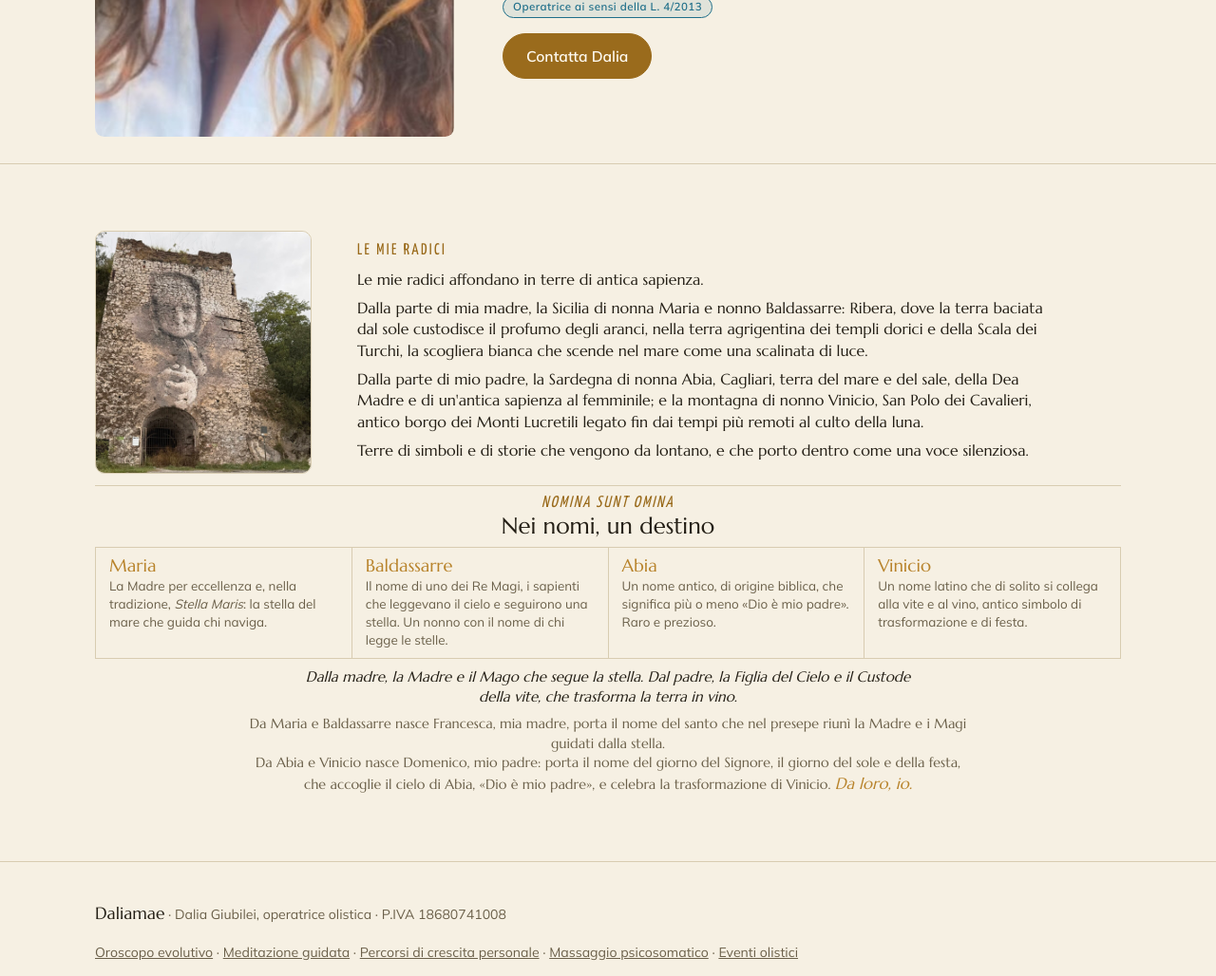
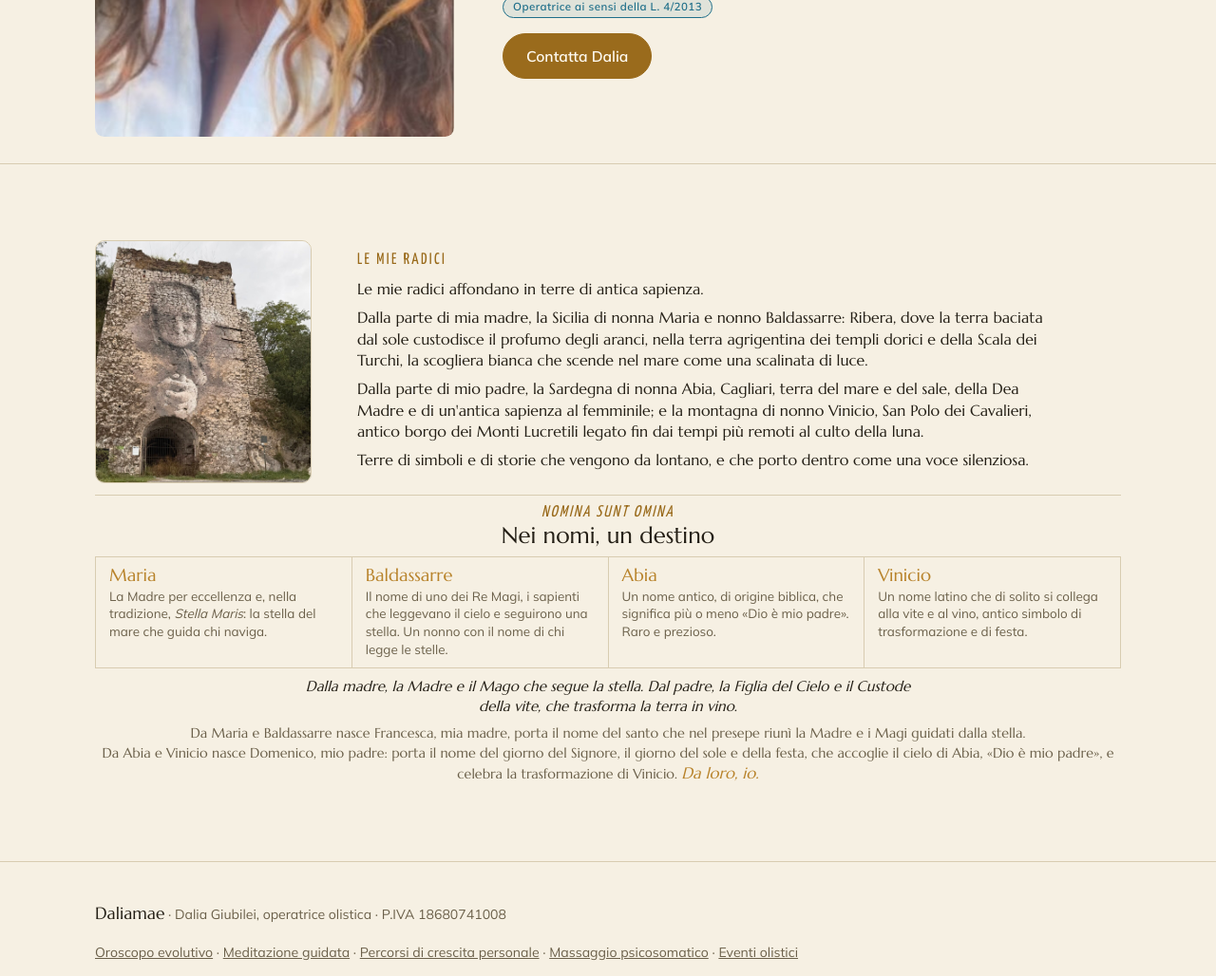
Before and after one commit to daliagiubilei-dot/mio-sito, a Flask app: page /chi-sono in a window 1280 px wide. Shown: the part 628-1656 px from the top of the page at 95% size. Run offline with Flask 3, Linux system fonts and the light colour scheme.

Commit message:
Anteprima Chi sono: frase sui genitori larga quanto le schede dei nonni
Co-Authored-By: Claude Opus 5.5 <noreply@anthropic.com>
Claude-Session: https://claude.ai/code/session_01FDBtRT6D6wSxFjEGHStC1T

```diff
--- a/static/css/style.css
+++ b/static/css/style.css
@@ -687,3 +687,5 @@ section.block.teaser-sec{padding-top:0}
   .names-parents{font-size:.9rem;line-height:1.42}
   .names-me{margin-top:2px}
 }
+/* frase sui genitori larga quanto le schede dei nonni */
+.names-parents{max-width:none;justify-self:stretch}
```
